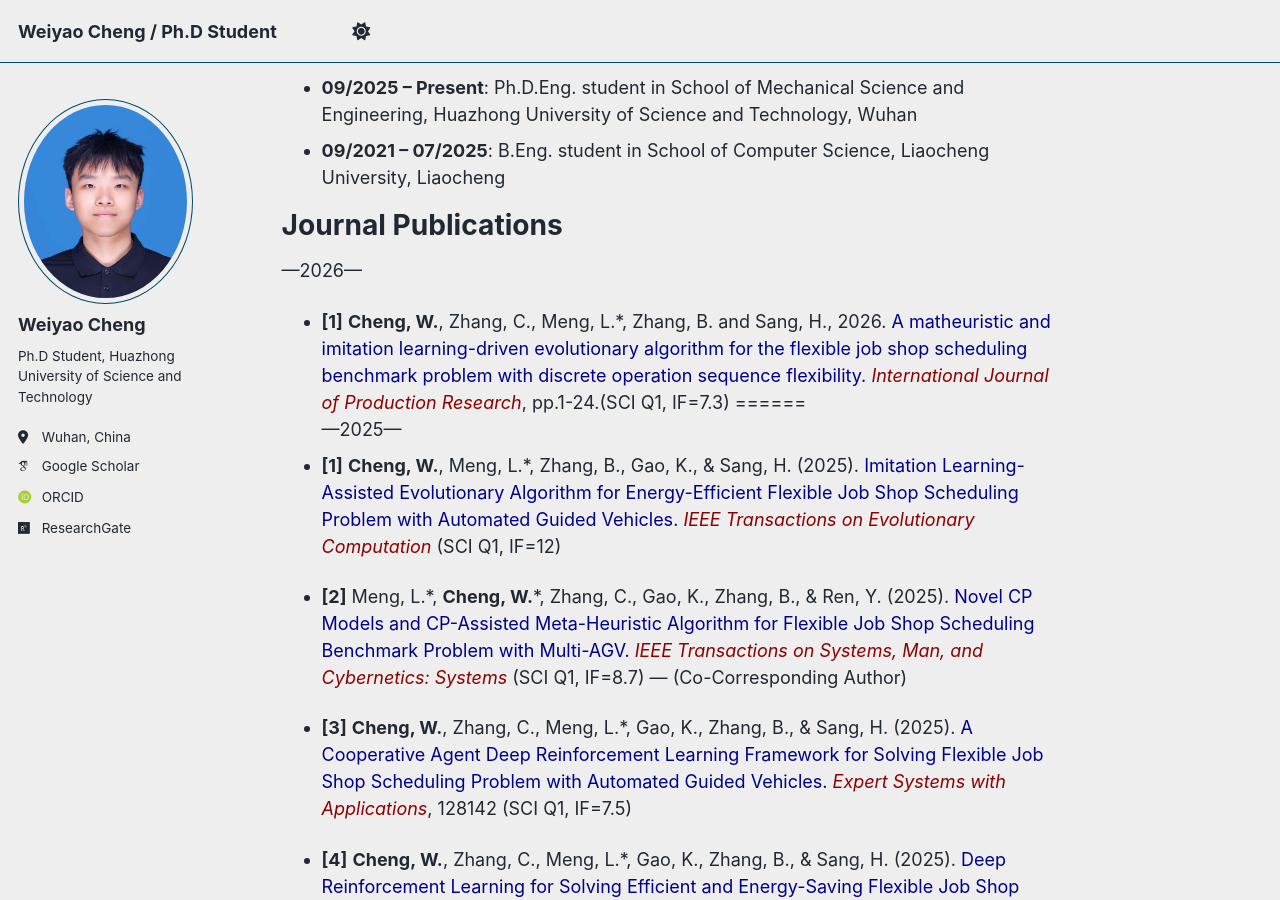
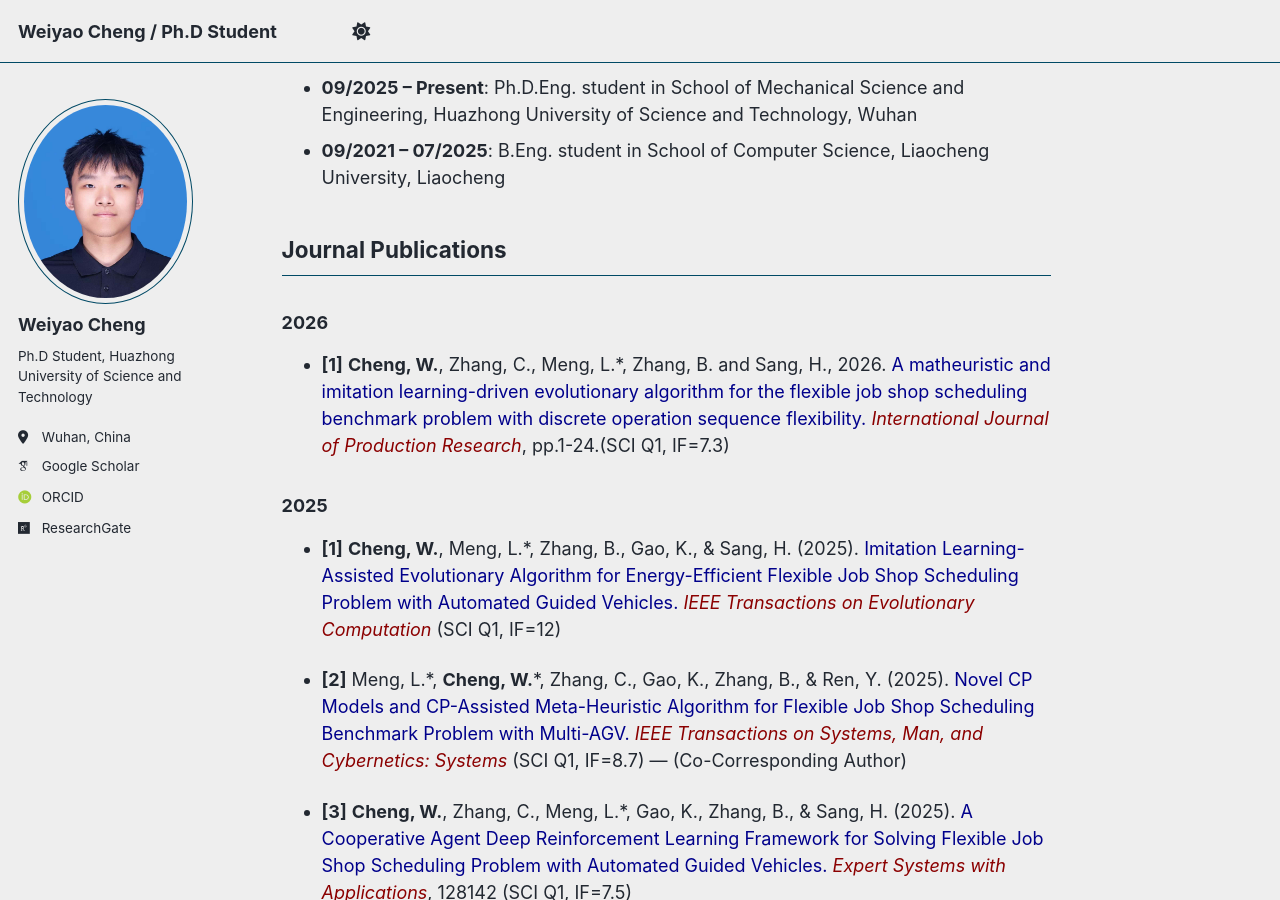
Before and after one commit to cwylcu080903/cwylcu080903.github.io, a Jekyll site: the page built from _pages/about.md, in a window 1280 px wide and 900 px high, scrolled down 331 px. Built offline with Jekyll 4.4.1, drawn with Linux system fonts in a browser that asks for light colours; some web fonts are replaced; a script bundle is joined from its source files by our own code; library files that are not in the unit come from our copies.

Commit message:
Update about.md

```diff
--- a/_pages/about.md
+++ b/_pages/about.md
@@ -14,12 +14,12 @@ Educations
 - **09/2025 – Present**: Ph.D.Eng. student in School of Mechanical Science and Engineering, Huazhong University of Science and Technology, Wuhan
 - **09/2021 – 07/2025**: B.Eng. student in School of Computer Science, Liaocheng University, Liaocheng
 
-Journal Publications
-======
----2026---<br>
+## Journal Publications
+
+### 2026
 - **[1]** **Cheng, W.**, Zhang, C., Meng, L.*, Zhang, B. and Sang, H., 2026. <span style="color: #00008B;">A matheuristic and imitation learning-driven evolutionary algorithm for the flexible job shop scheduling benchmark problem with discrete operation sequence flexibility.</span> <i style="color: #8B0000;">International Journal of Production Research</i>, pp.1-24.(SCI Q1, IF=7.3)
-======<br>
----2025---<br>
+
+### 2025
 - **[1]** **Cheng, W.**, Meng, L.*, Zhang, B., Gao, K., & Sang, H. (2025). <span style="color: #00008B;">Imitation Learning-Assisted Evolutionary Algorithm for Energy-Efficient Flexible Job Shop Scheduling Problem with Automated Guided Vehicles.</span> <i style="color: #8B0000;">IEEE Transactions on Evolutionary Computation</i> (SCI Q1, IF=12)
 
 - **[2]** Meng, L.*, **Cheng, W.**\*, Zhang, C., Gao, K., Zhang, B., & Ren, Y. (2025). <span style="color: #00008B;">Novel CP Models and CP-Assisted Meta-Heuristic Algorithm for Flexible Job Shop Scheduling Benchmark Problem with Multi-AGV.</span> <i style="color: #8B0000;">IEEE Transactions on Systems, Man, and Cybernetics: Systems</i> (SCI Q1, IF=8.7) — (Co-Corresponding Author)
```
